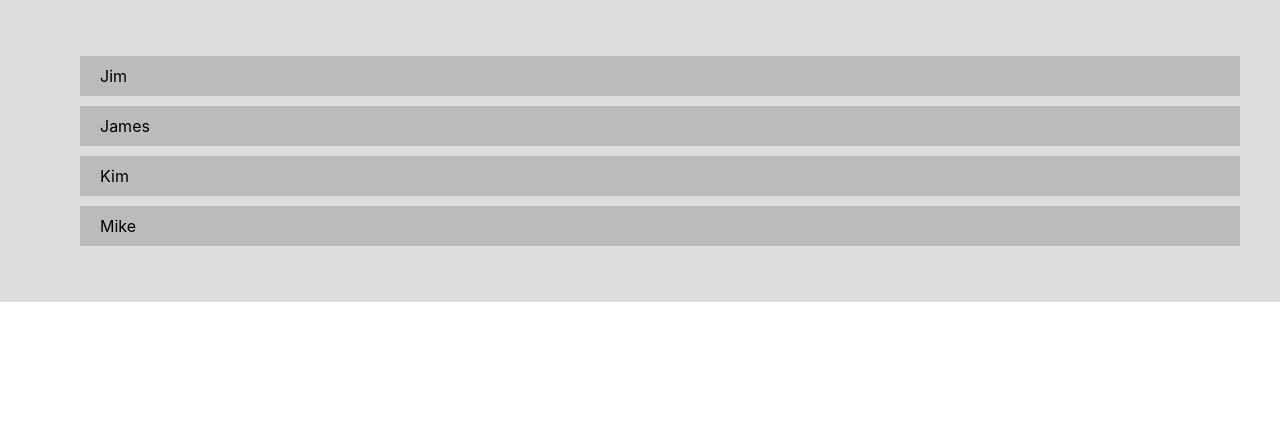
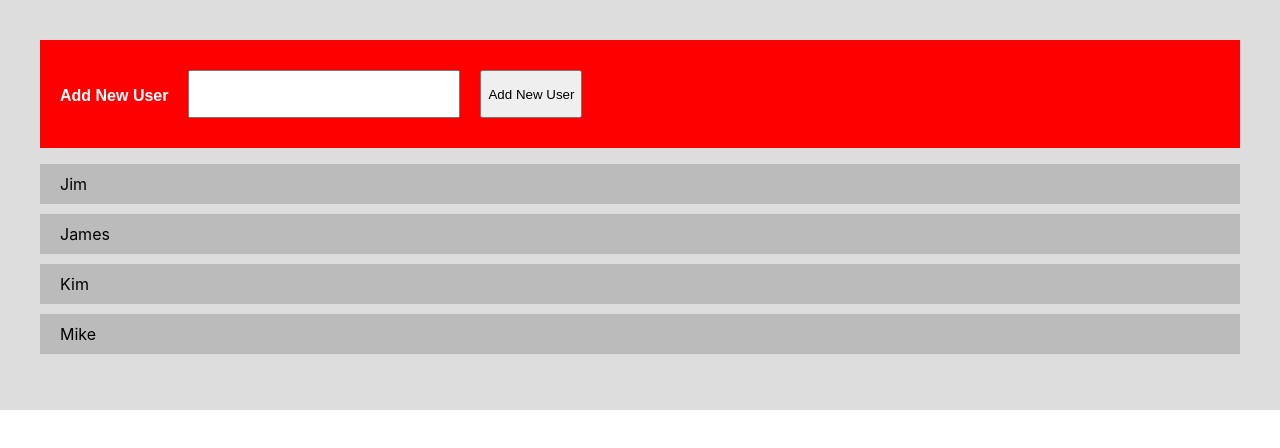
Before and after one commit to jaguarj/react-complete-guide, a React (Create React App) app in the folder 01-starter-project-add-user/: page / in a window 1280 px wide. Shown: the top 448 px of the page. Built offline with nearby package versions, Linux system fonts and the light colour scheme.

Commit message:
Working on NewUserForm.js.

```diff
--- a/01-starter-project-add-user/src/components/Users/NewUserForm.css
+++ b/01-starter-project-add-user/src/components/Users/NewUserForm.css
@@ -0,0 +1,18 @@
+.user-form {
+    background: red;
+    display: flex;
+    padding: 30px 20px;
+    color: white;
+    font-weight: bold;
+    font-family: Arial, Helvetica, sans-serif;
+}
+
+.user-form input {
+    margin-left: 20px;
+    padding: 10px 0px;
+    font-size: 1.3rem;
+}
+
+.user-form button {
+    margin-left: 20px;
+}
--- a/01-starter-project-add-user/src/components/Users/NewUserForm.js
+++ b/01-starter-project-add-user/src/components/Users/NewUserForm.js
@@ -1,13 +1,34 @@
-import React from 'react';
+import React, {useState} from 'react';
 
 import './NewUserForm.css';
 
 const NewUserForm = () => {
     console.log("Inside NewUserForm");
+    // 1. Be able to capture new user by name value.
+    // 2. Submtit on button click to add a new user.
+    // 3. Clear form on submit.
+    // 4. Add new user to list.
+
+    const [addEnteredUser, setAddEnteredUser] = useState('')
+
+
+
+    const enteredUser = (e) => {
+        console.log("e.target.value", e.target.value)
+        setAddEnteredUser(e.target.value)
+    };
+
+    const addNewUserSubmitButton = (e) => {
+        console.log("I see submit button clicked!")
+    };
 
     return (
-        <div>
-            NewUserForm
+        <div className="user-form">
+           <form id="add_new_user">
+               <label>Add New User</label>
+               <input onChange={enteredUser}/>
+           </form>
+           <button onClick={addNewUserSubmitButton}>Add New User</button>
         </div>
     )
 };
--- a/01-starter-project-add-user/src/components/Users/Users.js
+++ b/01-starter-project-add-user/src/components/Users/Users.js
@@ -1,5 +1,6 @@
 import React from 'react';
 import Card from '../UI/Card/Card';
+import NewUserForm from './NewUserForm';
 import UsersList from './UsersList';
 import './Users.css';
 
@@ -9,6 +10,7 @@ const Users = (props) => {
     return (
         <div>
             <Card>
+                <NewUserForm />
                 <UsersList userDataList={props.data}></UsersList>
             </Card>
         </div>
--- a/01-starter-project-add-user/src/components/Users/UsersList.css
+++ b/01-starter-project-add-user/src/components/Users/UsersList.css
@@ -0,0 +1,10 @@
+.ul {
+    padding: 0px;
+    /* Think of cool ways to use the property below. */
+    /*
+        I.E. Maybe have a div behind the ul that when a user adds something,
+        that the padding-inline-start property animates in with an icon or
+        something that displays when the animation width is over.
+     */
+    /* padding-inline-start: 0px; */
+}
--- a/01-starter-project-add-user/src/components/Users/UsersList.js
+++ b/01-starter-project-add-user/src/components/Users/UsersList.js
@@ -6,7 +6,7 @@ const UsersList = (props) => {
     console.log("Inside UsersList", props);
 
     return (
-           <ul>
+           <ul className="ul">
             {props.userDataList.map(user => (
                 <UsersItem
                     key={user.id}
```
